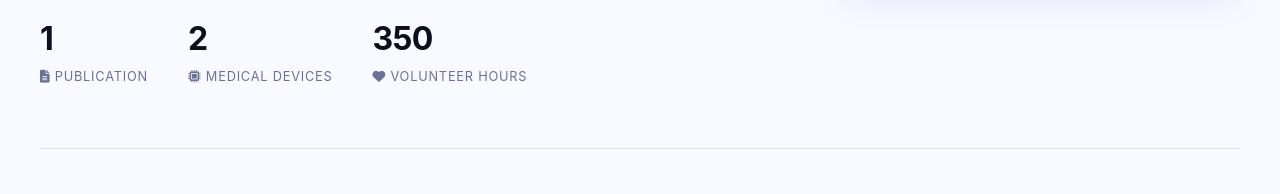
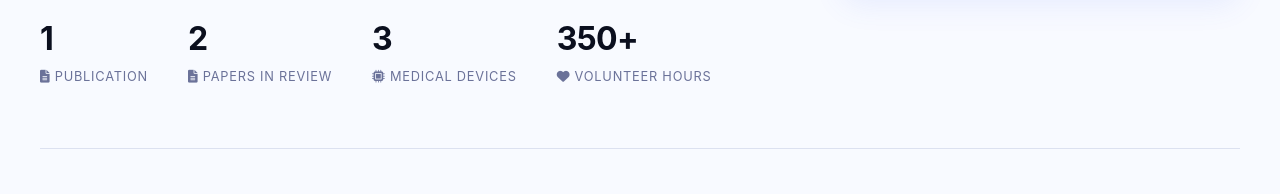
Before and after one commit to HeavenlyCloudz/personal-portfolio, a plain HTML site: page index.html in a window 1280 px wide. Shown: the part 606-800 px from the top of the page. Drawn offline with Linux system fonts and the light colour scheme.

Commit message:
Update index.html

```diff
--- a/index.html
+++ b/index.html
@@ -830,8 +830,9 @@
       <div id="greetMessage" style="margin-top:18px; min-height:28px; font-weight:500; color:var(--accent-blue);"></div>
       <div class="hero-stats">
         <div class="stat-item"><span class="stat-number" id="statPapers">1</span><span class="stat-label"><i class="fas fa-file-alt"></i> Publication</span></div>
-        <div class="stat-item"><span class="stat-number" id="statPatents">2</span><span class="stat-label"><i class="fas fa-microchip"></i> Medical Devices</span></div>
-        <div class="stat-item"><span class="stat-number" id="statHours">350</span><span class="stat-label"><i class="fas fa-heart"></i> Volunteer Hours</span></div>
+        <div class="stat-item"><span class="stat-number" id="statPapers">2</span><span class="stat-label"><i class="fas fa-file-alt"></i> Papers in Review</span></div>
+        <div class="stat-item"><span class="stat-number" id="statPatents">3</span><span class="stat-label"><i class="fas fa-microchip"></i> Medical Devices</span></div>
+        <div class="stat-item"><span class="stat-number" id="statHours">350+</span><span class="stat-label"><i class="fas fa-heart"></i> Volunteer Hours</span></div>
       </div>
     </div>
     <div class="profile-card">
```
